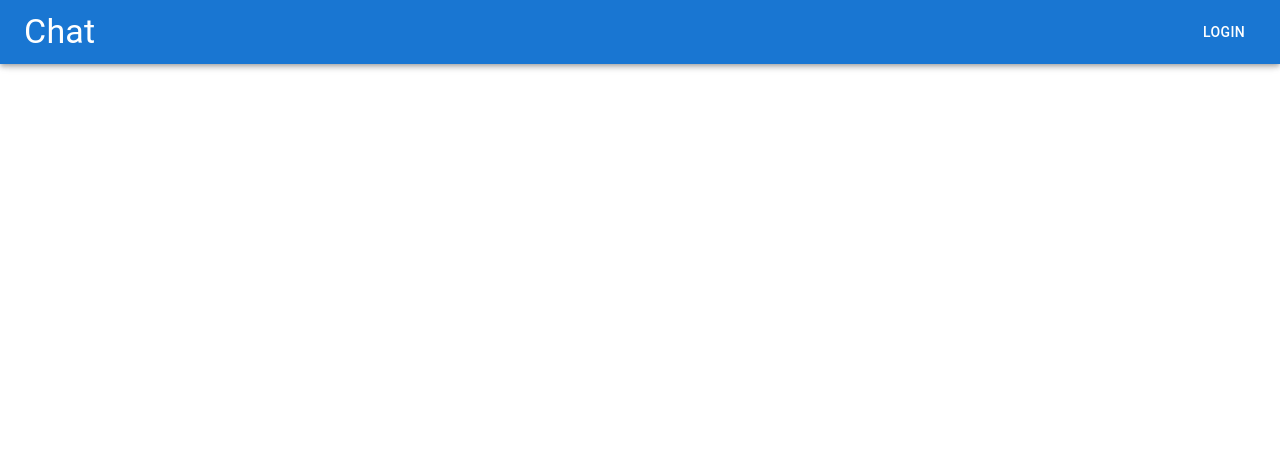
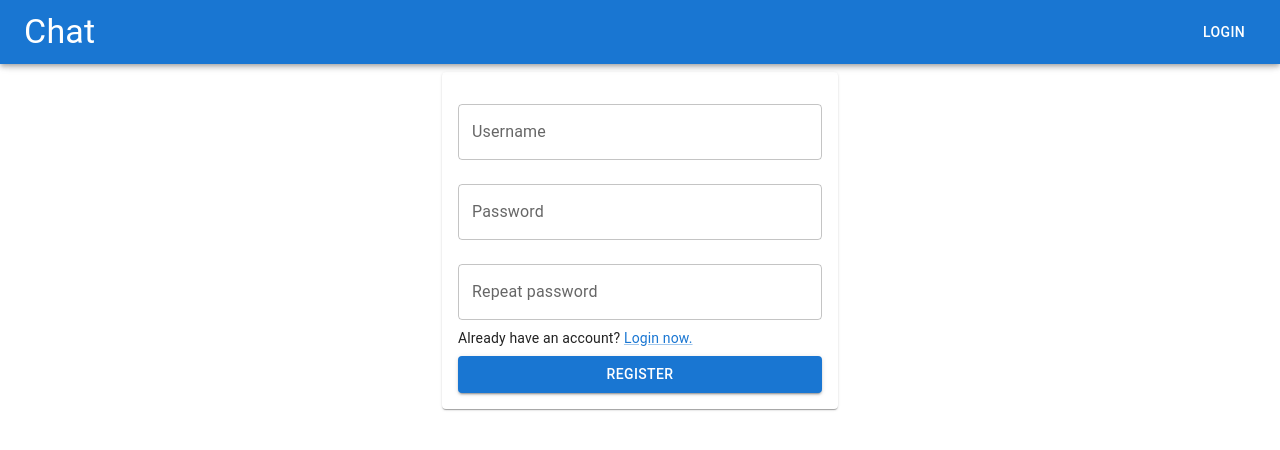
Before and after one commit to dawids21/sk2-chatbot, a React (Create React App) app in the folder chat-client/: page /register in a window 1280 px wide. Before the commit this address had no page. Shown: the top 450 px of the page. Built offline with nearby package versions, Linux system fonts and the light colour scheme.

Commit message:
add register page

```diff
--- a/chat-client/src/components/login/LoginForm.js
+++ b/chat-client/src/components/login/LoginForm.js
@@ -1,4 +1,4 @@
-import { Button, TextField } from "@mui/material";
+import { Button, Link, TextField, Typography } from "@mui/material";
 import { useContext } from "react";
 import AuthContext from "../../context/auth-context";
 import useInput from "../../hooks/use-input";
@@ -48,7 +48,10 @@ const LoginForm = () => {
         onBlur={passwordInput.inputBlurHandler}
         error={passwordInput.hasError}
       />
-      <Button type="submit" variant="contained" fullWidth>
+      <Typography variant="body2">
+        Don't have an account? <Link href="/register">Register now.</Link>
+      </Typography>
+      <Button type="submit" variant="contained" fullWidth sx={{ mt: 1 }}>
         Login
       </Button>
     </form>
--- /dev/null
+++ b/chat-client/src/components/register/RegisterForm.js
@@ -0,0 +1,94 @@
+import { Button, Link, TextField, Typography } from "@mui/material";
+import { useNavigate } from "react-router-dom";
+import backend from "../../config/backend";
+import useInput from "../../hooks/use-input";
+import useSnackbar from "../../hooks/use-snackbar";
+
+const RegisterForm = () => {
+  const usernameInput = useInput((value) => value !== "");
+  const passwordInput = useInput((value) => value !== "");
+  const repeatPasswordInput = useInput(
+    (value) => value !== "" && value === passwordInput.value
+  );
+  const alert = useSnackbar();
+  const navigate = useNavigate();
+
+  const resetInputs = () => {
+    usernameInput.reset();
+    passwordInput.reset();
+    repeatPasswordInput.reset();
+  };
+  const isInputValid =
+    usernameInput.isValid &&
+    passwordInput.isValid &&
+    repeatPasswordInput.isValid;
+  const handleSubmit = async (event) => {
+    event.preventDefault();
+    if (!isInputValid) {
+      return;
+    }
+    const response = await fetch(`${backend.url}/register`, {
+      method: "POST",
+      body: JSON.stringify({
+        username: usernameInput.value,
+        password: passwordInput.value,
+      }),
+    });
+    if (response.status !== 200) {
+      alert("Could not register. Try again", "error");
+    }
+    alert("You've registered successfully", "success");
+    resetInputs();
+    navigate("/login");
+  };
+
+  return (
+    <form onSubmit={handleSubmit}>
+      <TextField
+        margin="normal"
+        id="username"
+        label="Username"
+        type="text"
+        fullWidth
+        variant="outlined"
+        value={usernameInput.value}
+        onChange={usernameInput.valueChangeHandler}
+        onBlur={usernameInput.inputBlurHandler}
+        error={usernameInput.hasError}
+      />
+      <TextField
+        margin="normal"
+        id="password"
+        label="Password"
+        type="password"
+        fullWidth
+        variant="outlined"
+        value={passwordInput.value}
+        onChange={passwordInput.valueChangeHandler}
+        onBlur={passwordInput.inputBlurHandler}
+        error={passwordInput.hasError}
+      />
+      <TextField
+        margin="normal"
+        id="repeatPassword"
+        label="Repeat password"
+        type="password"
+        fullWidth
+        variant="outlined"
+        value={repeatPasswordInput.value}
+        onChange={repeatPasswordInput.valueChangeHandler}
+        onBlur={repeatPasswordInput.inputBlurHandler}
+        error={repeatPasswordInput.hasError}
+      />
+
+      <Typography variant="body2">
+        Already have an account? <Link href="/login">Login now.</Link>
+      </Typography>
+      <Button type="submit" variant="contained" fullWidth sx={{ mt: 1 }}>
+        Register
+      </Button>
+    </form>
+  );
+};
+
+export default RegisterForm;
--- a/chat-client/src/components/routes/AppRoutes.js
+++ b/chat-client/src/components/routes/AppRoutes.js
@@ -1,6 +1,7 @@
 import { Route, Routes } from "react-router-dom";
 import Home from "../../pages/Home";
 import Login from "../../pages/Login";
+import Register from "../../pages/Register";
 import ProtectedRoute from "./ProtectedRoute";
 
 const AppRoutes = () => {
@@ -15,6 +16,7 @@ const AppRoutes = () => {
         }
       />
       <Route path="/login" element={<Login />} />
+      <Route path="/register" element={<Register />} />
     </Routes>
   );
 };
--- /dev/null
+++ b/chat-client/src/pages/Register.js
@@ -0,0 +1,24 @@
+import { Container, Paper } from "@mui/material";
+import { useContext, useEffect } from "react";
+import { useNavigate } from "react-router-dom";
+import RegisterForm from "../components/register/RegisterForm";
+import AuthContext from "../context/auth-context";
+
+const Register = () => {
+  const { isLoggedIn } = useContext(AuthContext);
+  const navigate = useNavigate();
+  useEffect(() => {
+    if (isLoggedIn) {
+      navigate("/");
+    }
+  }, [isLoggedIn, navigate]);
+  return (
+    <Container maxWidth="xs">
+      <Paper sx={{ p: 2 }}>
+        <RegisterForm />
+      </Paper>
+    </Container>
+  );
+};
+
+export default Register;
```
